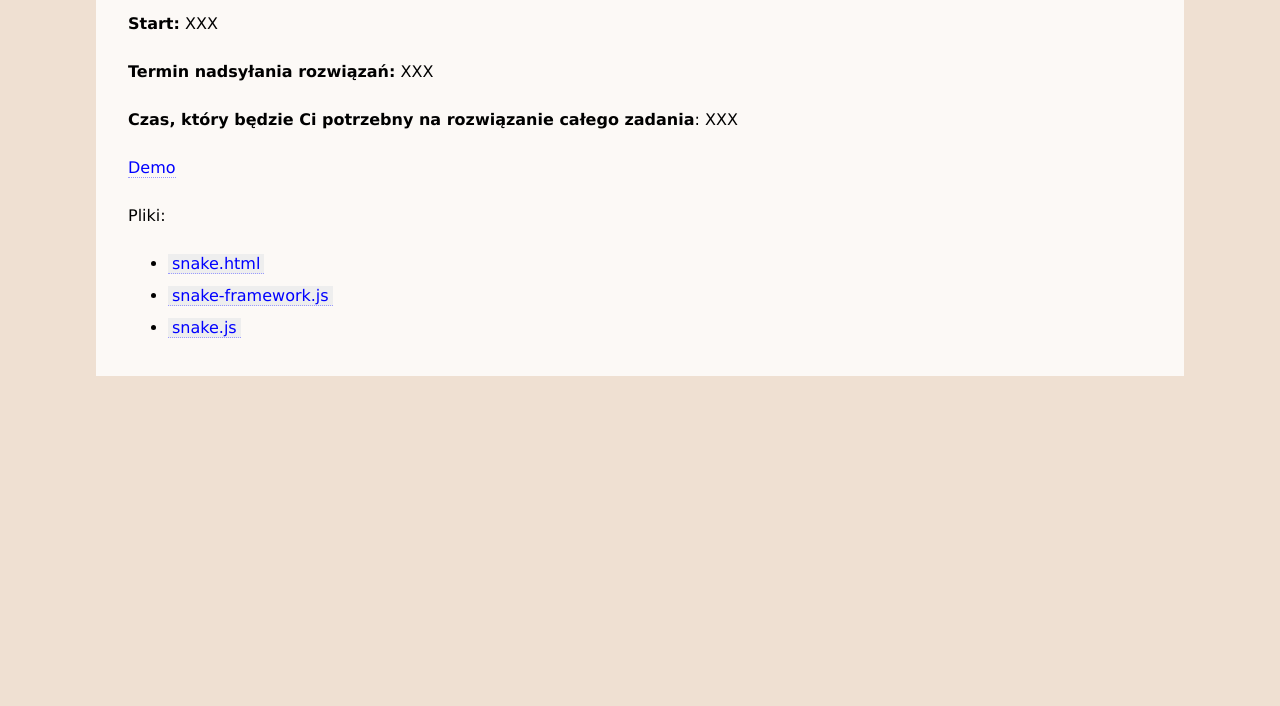
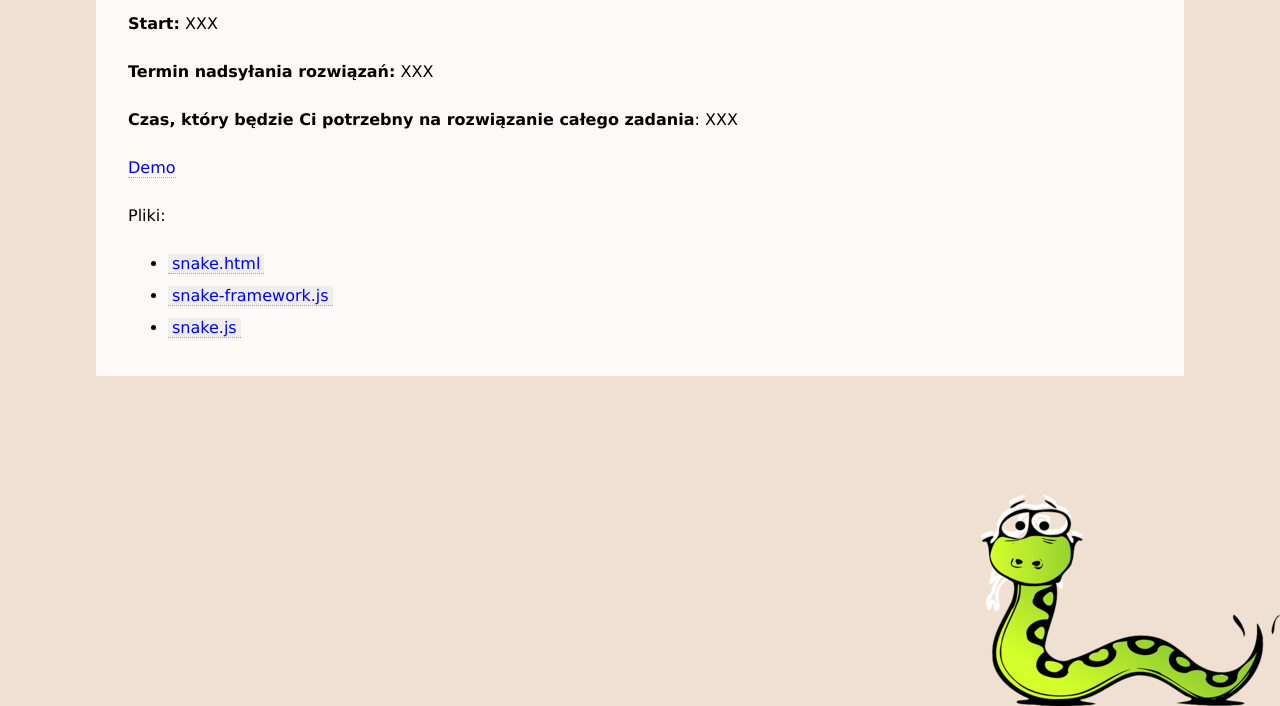
Before and after one commit to mina86/dresscode-snake, a plain HTML site: page index.html in a window 1280 px wide. Shown: the part 110-816 px from the top of the page. Drawn offline with Linux system fonts and the light colour scheme.

Commit message:
Fix snake in the background not displayed if body too short

```diff
--- a/styles.css
+++ b/styles.css
@@ -21,8 +21,12 @@ main {
 }
 
 @media (min-width: 400px) and (min-height:500px) {
+    html {
+        height: 100%;
+    }
     body {
         background: #efe0d2 url(snake.png) no-repeat bottom right fixed;
+        min-height: 100%;
     }
 }
 
```
